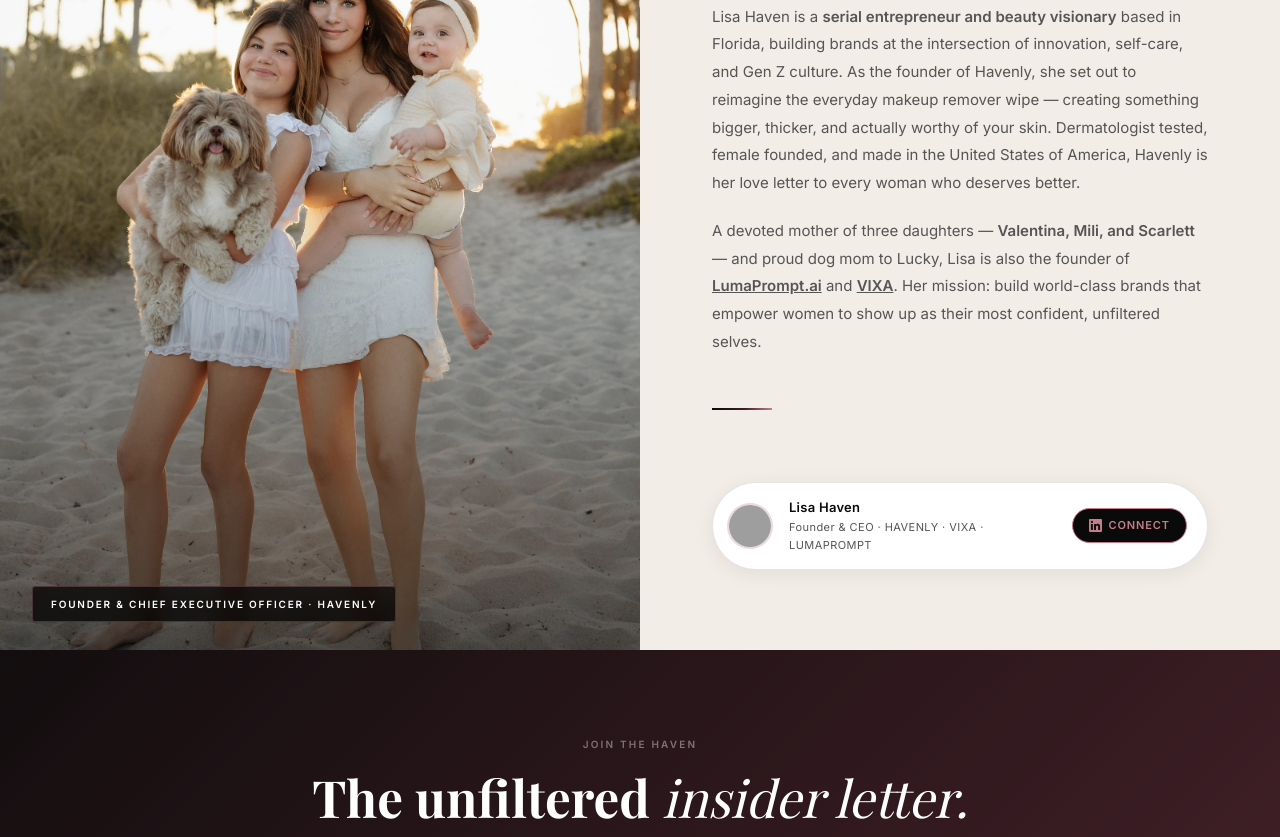
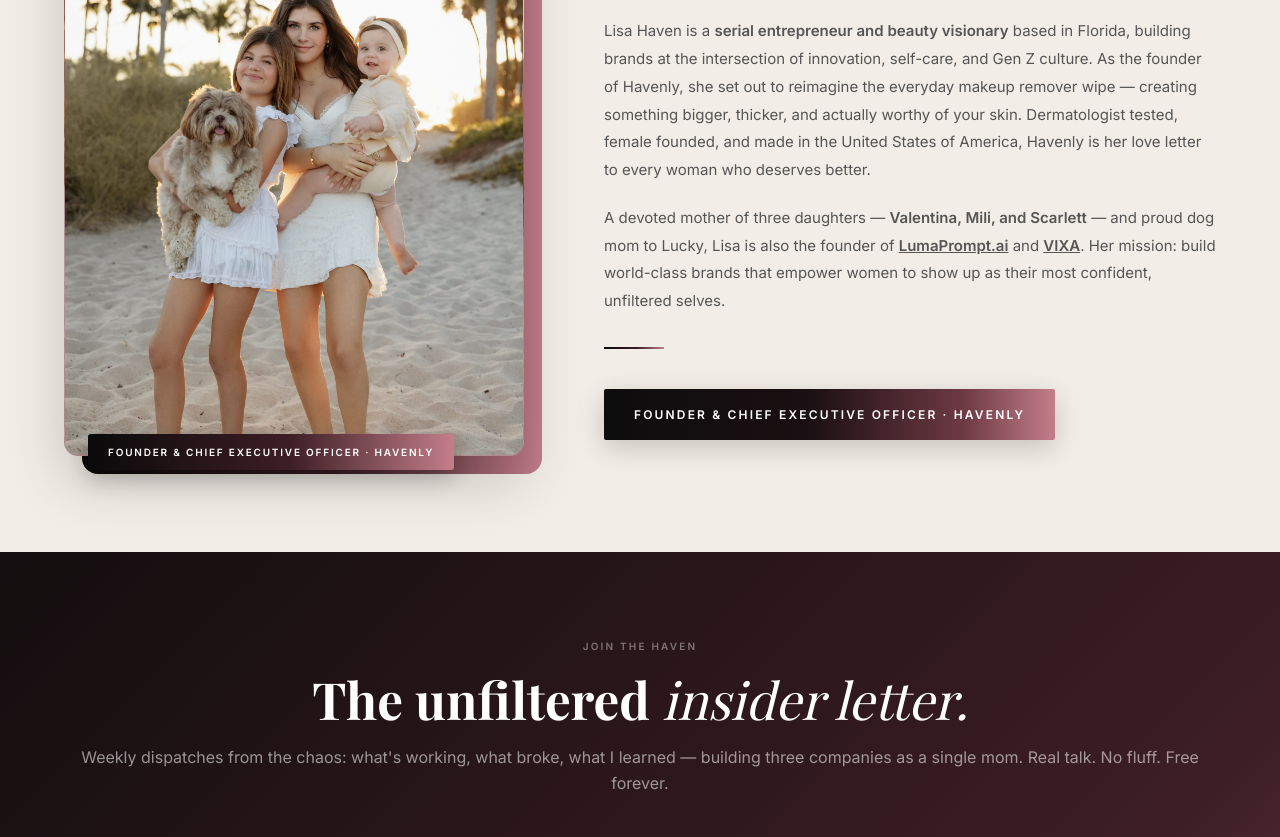
Before and after one commit to lisahaven19/lisa-haven-blog, a plain HTML site: page index.html in a window 1280 px wide. Shown: the part 3629-4466 px from the top of the page. Drawn offline with nearby package versions, Linux system fonts and the light colour scheme; grey boxes are pictures that could not be loaded; a web font is replaced by a local one.

Commit message:
Founder section: smaller framed photo layout + CEO badge replaces LinkedIn card

```diff
--- a/index.html
+++ b/index.html
@@ -518,60 +518,64 @@
     }
 
     /* ── MEET THE FOUNDER ───────────────────── */
-    /* ── FOUNDER SECTION (redesigned) ───────────── */
+    /* ── FOUNDER SECTION ───────────────────────── */
     .founder {
-      padding: 0;
+      padding: 96px 64px;
       background: var(--cream);
-      overflow: hidden;
     }
     .founder-inner {
       display: grid;
-      grid-template-columns: 1fr 1fr;
-      min-height: 700px;
-      max-width: 100%;
-    }
-    /* Left: photo panel */
+      grid-template-columns: 460px 1fr;
+      gap: 80px;
+      align-items: center;
+      max-width: 1200px;
+      margin: 0 auto;
+    }
+    /* Photo with modern offset frame */
     .founder-photo-wrap {
       position: relative;
-      overflow: hidden;
-      min-height: 600px;
+    }
+    .founder-photo-wrap::before {
+      content: '';
+      position: absolute;
+      top: 18px;
+      left: 18px;
+      right: -18px;
+      bottom: -18px;
+      background: var(--grad-h);
+      border-radius: 16px;
+      z-index: 0;
     }
     .founder-photo-bg {
-      position: absolute;
-      inset: 0;
+      position: relative;
+      z-index: 1;
+      width: 100%;
+      aspect-ratio: 3/4;
       background-image: url('images/uploads/family-photo.jpg');
       background-size: cover;
       background-position: center top;
-      transition: transform 0.6s cubic-bezier(0.22,1,0.36,1);
-    }
-    .founder:hover .founder-photo-bg { transform: scale(1.03); }
-    .founder-photo-overlay {
-      position: absolute;
-      inset: 0;
-      background: linear-gradient(to top, rgba(0,0,0,0.55) 0%, transparent 50%);
+      border-radius: 14px;
+      border: 1px solid rgba(196,126,138,0.45);
+      box-shadow: 0 24px 60px rgba(0,0,0,0.18);
     }
     .founder-photo-label {
       position: absolute;
-      bottom: 28px;
-      left: 32px;
-      background: rgba(0,0,0,0.72);
+      z-index: 2;
+      bottom: -14px;
+      left: 24px;
+      background: var(--grad-h);
       color: var(--white);
       font-size: 10px;
       font-weight: 600;
       letter-spacing: 0.18em;
       text-transform: uppercase;
-      padding: 9px 18px;
-      backdrop-filter: blur(6px);
-      border: 1px solid rgba(196,126,138,0.3);
+      padding: 10px 20px;
       border-radius: 3px;
-    }
-    /* Right: content panel */
+      box-shadow: 0 8px 24px rgba(0,0,0,0.25);
+    }
     .founder-content {
-      padding: 80px 72px;
-      display: flex;
-      flex-direction: column;
-      justify-content: center;
-      background: var(--cream);
+      padding: 0;
+      background: transparent;
     }
 
     .founder-eyebrow {
@@ -618,6 +622,18 @@
 
     .founder-socials {
       margin-top: 40px;
+    }
+    .founder-badge {
+      display: inline-block;
+      background: linear-gradient(90deg, #0d0d0d 0%, #1a0f12 45%, #6e3a44 80%, #c47e8a 100%);
+      color: #ffffff;
+      font-size: 12px;
+      font-weight: 700;
+      letter-spacing: 0.18em;
+      text-transform: uppercase;
+      padding: 16px 30px;
+      border-radius: 2px;
+      box-shadow: 0 8px 28px rgba(0,0,0,0.18);
     }
 
     /* LinkedIn connection card */
@@ -1440,10 +1456,10 @@
       .about-split { grid-template-columns: 1fr; }
       .about-right { min-height: 400px; }
 
-      .founder { padding: 0; }
-      .founder-inner { grid-template-columns: 1fr; }
-      .founder-photo-wrap { min-height: 420px; }
-      .founder-content { padding: 48px 28px; }
+      .founder { padding: 64px 24px; }
+      .founder-inner { grid-template-columns: 1fr; gap: 56px; }
+      .founder-photo-wrap { max-width: 420px; margin: 0 auto; }
+      .founder-content { padding: 0; }
 
       .newsletter { padding: 64px 24px; }
       .newsletter-form { flex-direction: column; }
@@ -1732,7 +1748,6 @@
       <!-- Left: photo fills the panel via CSS background -->
       <div class="founder-photo-wrap">
         <div class="founder-photo-bg"></div>
-        <div class="founder-photo-overlay"></div>
         <span class="founder-photo-label">Founder &amp; Chief Executive Officer · HAVENLY</span>
       </div>
 
@@ -1749,20 +1764,7 @@
         <div class="founder-divider"></div>
 
         <div class="founder-socials">
-          <a href="https://www.linkedin.com/in/lisahaven" class="li-card" target="_blank">
-            <img src="images/uploads/founder-director..jpg" alt="Lisa Haven"
-                 class="li-card-photo"
-                 onerror="this.style.display='none'; this.nextElementSibling.style.display='flex';">
-            <div class="li-card-photo-placeholder" style="display:none;">L</div>
-            <div class="li-card-text">
-              <span class="li-card-name">Lisa Haven</span>
-              <span class="li-card-label">Founder & CEO · HAVENLY · VIXA · LUMAPROMPT</span>
-            </div>
-            <div class="li-card-btn">
-              <svg viewBox="0 0 24 24" fill="currentColor"><path d="M20.447 20.452h-3.554v-5.569c0-1.328-.027-3.037-1.852-3.037-1.853 0-2.136 1.445-2.136 2.939v5.667H9.351V9h3.414v1.561h.046c.477-.9 1.637-1.85 3.37-1.85 3.601 0 4.267 2.37 4.267 5.455v6.286zM5.337 7.433a2.062 2.062 0 0 1-2.063-2.065 2.064 2.064 0 1 1 2.063 2.065zm1.782 13.019H3.555V9h3.564v11.452zM22.225 0H1.771C.792 0 0 .774 0 1.729v20.542C0 23.227.792 24 1.771 24h20.451C23.2 24 24 23.227 24 22.271V1.729C24 .774 23.2 0 22.222 0h.003z"/></svg>
-              Connect
-            </div>
-          </a>
+          <span class="founder-badge">Founder &amp; Chief Executive Officer &middot; HAVENLY</span>
         </div>
       </div>
 
```
